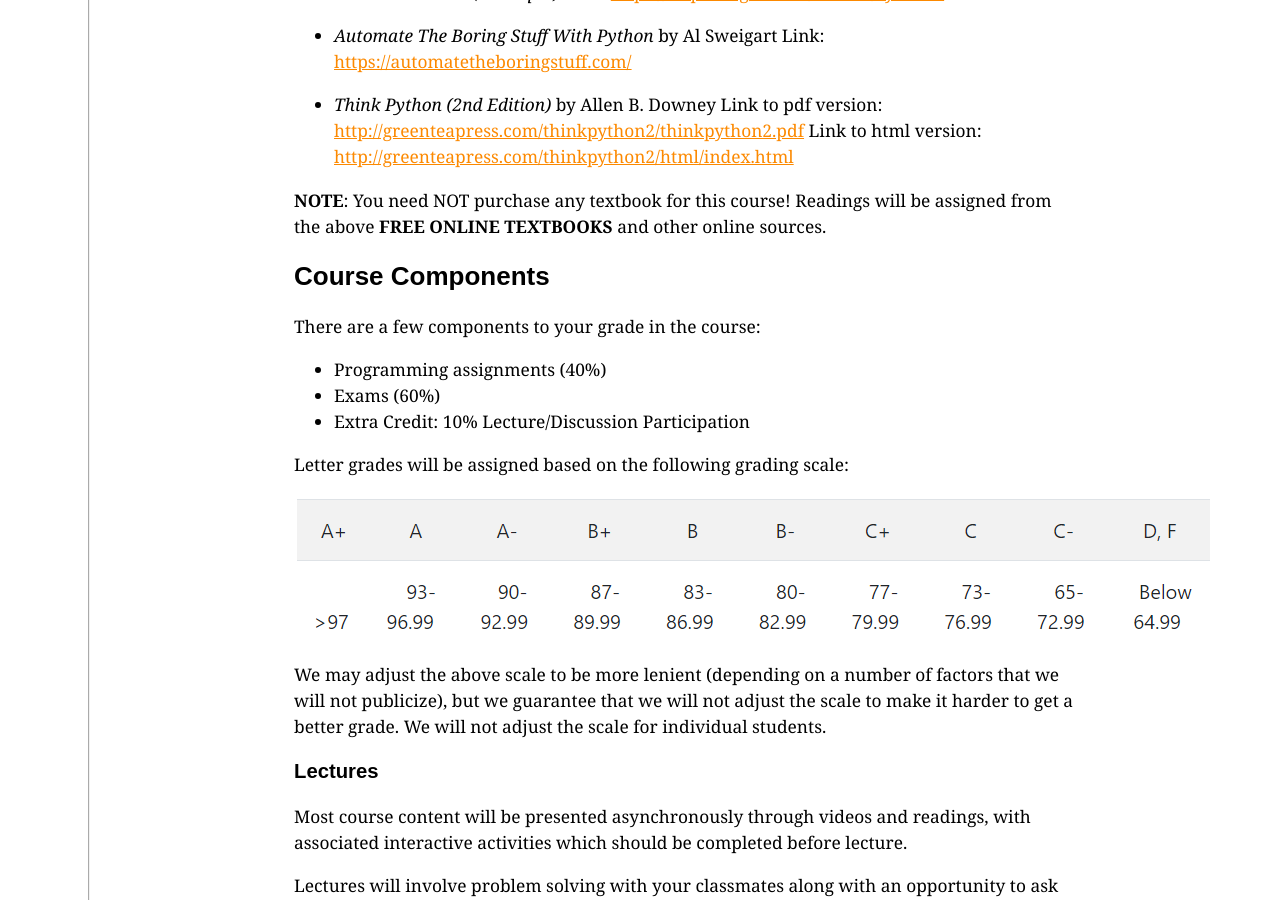
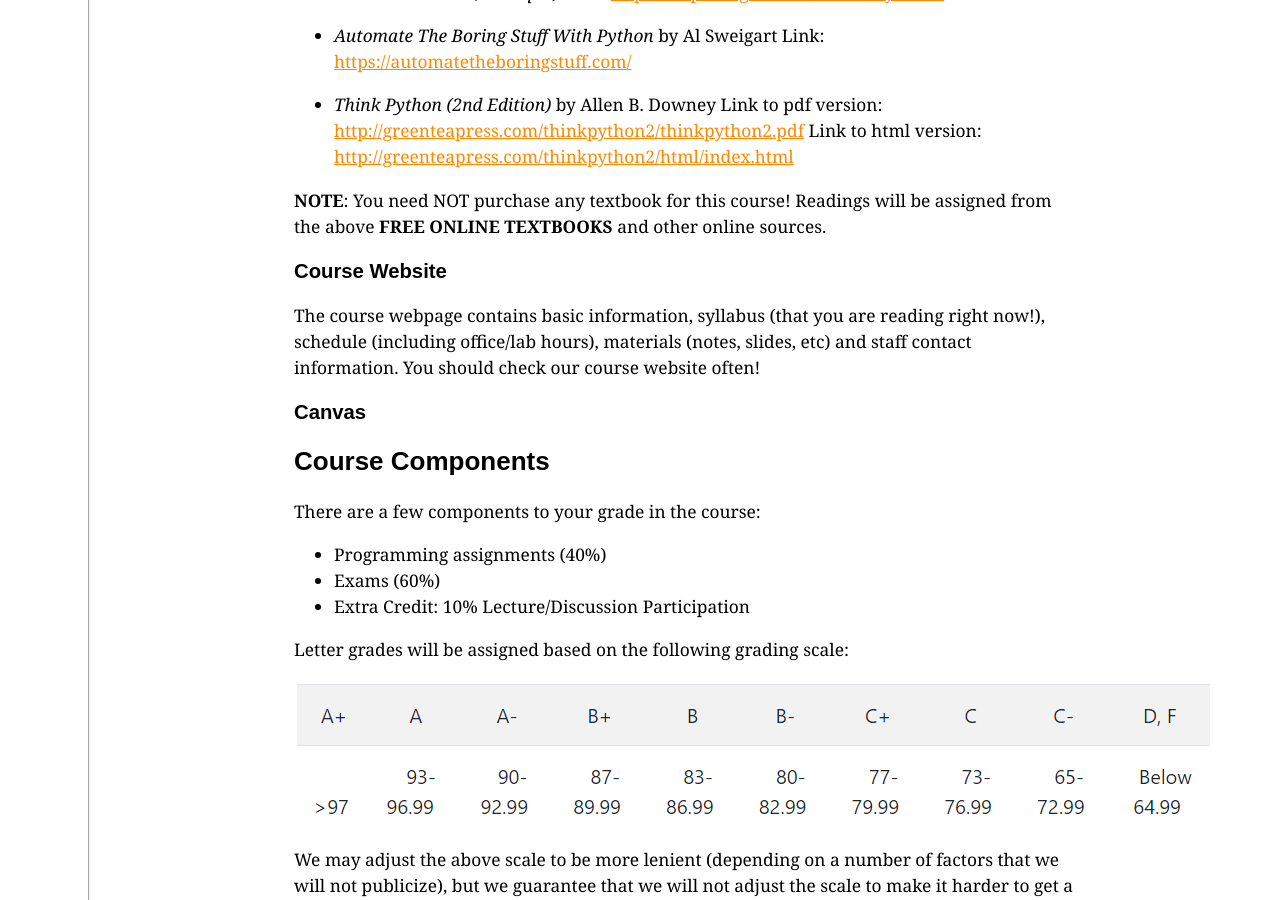
Before and after one commit to ucsd-cse8a-sp24/ucsd-cse8a-sp24.github.io, a Jekyll site: the page built from syllabus.md, in a window 1280 px wide and 900 px high, scrolled down 1139 px. Built offline with Jekyll 4.4.1, drawn with Linux system fonts in a browser that asks for light colours.

Commit message:
Update syllabus.md

```diff
--- a/syllabus.md
+++ b/syllabus.md
@@ -51,8 +51,11 @@ We will be using the following freely available online resources
 
 **NOTE**: You need NOT purchase any textbook for this course! Readings will be assigned from the above **FREE ONLINE TEXTBOOKS** and other online sources.
 
+<h3>Course Website</h3>
 
+The course webpage contains basic information, syllabus (that you are reading right now!),  schedule (including office/lab hours), materials (notes, slides, etc) and staff contact information. You should check our course website often!
 
+<h3>Canvas</h3>
 
 
 
```
